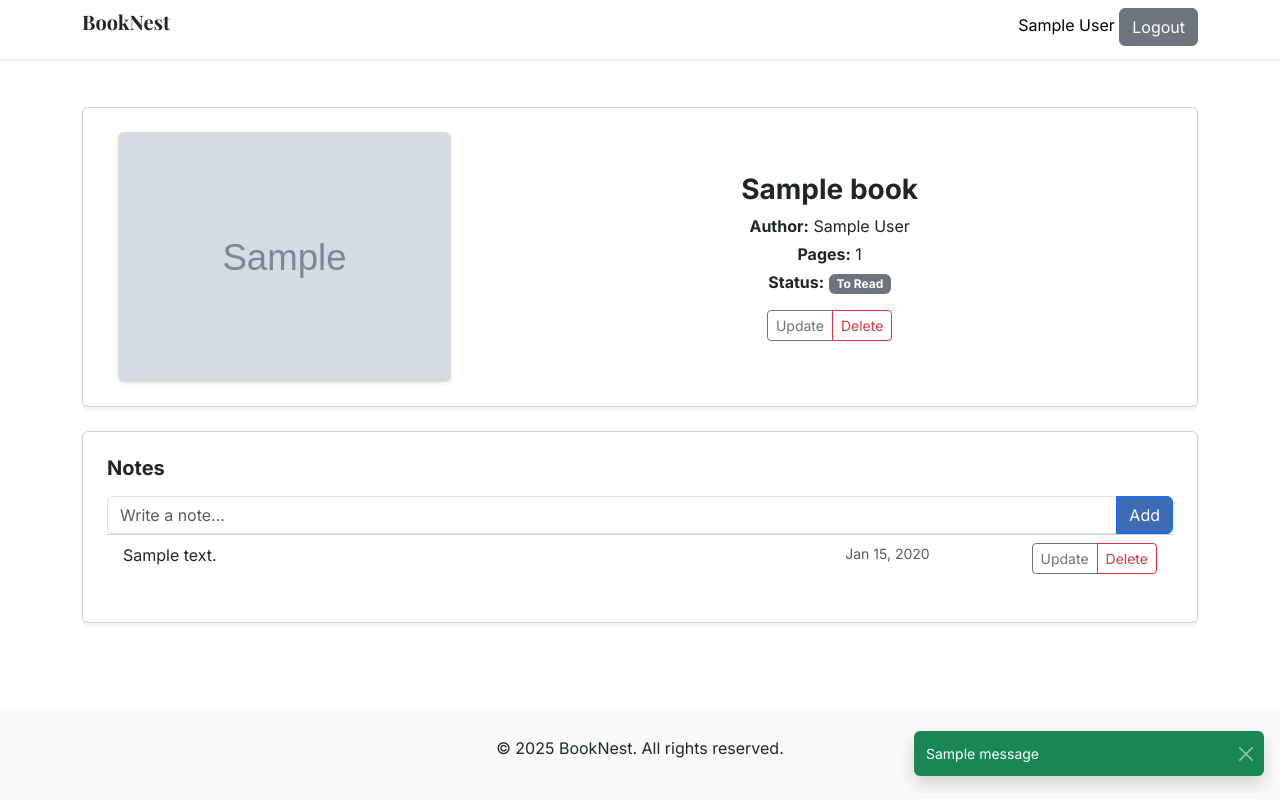
After one commit to Ahmad-AlaaEdin/BookNest, a Flask app: page /books/1 in a window 1280 px wide. The commit adds this page. Run offline with Flask 3, Linux system fonts and the light colour scheme; the visitor is signed in with stand-in values (Sample User, id 1); tables that the repository leaves empty hold one stand-in row (values such as "Sample post"); grey boxes marked "Sample" are stand-in pictures; one stand-in notice (Sample message) is shown.

Commit message:
feat(books): add book details page with notes management
- Implemented book detail view with book-specific information
- Added notes functionality (create & delete) on book detail page

```diff
--- a/app/models/book.py
+++ b/app/models/book.py
@@ -1,5 +1,5 @@
 from sqlalchemy import ForeignKey, String, Enum
-from sqlalchemy.orm import Relationship, Mapped, mapped_column
+from sqlalchemy.orm import Relationship, Mapped, mapped_column, relationship
 from .base import Base
 from typing import List, Optional
 
@@ -13,6 +13,6 @@ class Book(Base):
     pages: Mapped[int]
     image: Mapped[str]
     status: Mapped[str] = mapped_column(Enum("to_read", "read", "reading"))
-    notes: Mapped[List["Note"]] = Relationship(
+    notes: Mapped[List["Note"]] = relationship(
         back_populates="book", cascade="all, delete-orphan"
     )
--- a/app/routes.py
+++ b/app/routes.py
@@ -1,11 +1,22 @@
-from flask import Blueprint, render_template, request, redirect, session, flash, jsonify
+from flask import (
+    Blueprint,
+    render_template,
+    request,
+    redirect,
+    session,
+    flash,
+    jsonify,
+    abort,
+)
 from .models.user import User
 from flask_login import login_required, current_user, logout_user
 from .utils import User_File_Handler
 from werkzeug.security import generate_password_hash
 from .models.book import Book
+from .models.note import Note
 from app import db
 from sqlalchemy import delete, update, select
+from sqlalchemy.orm import joinedload
 
 handler = User_File_Handler("app/users.json")
 
@@ -91,7 +102,7 @@ def dashboard():
             "title": book.title,
             "author": book.author,
             "pages": book.pages,
-            "image":book.image,
+            "image": book.image,
             "status": book.status,
         }
         for book in books
@@ -128,6 +139,65 @@ def add_book():
     db.session.add(new_book)
     db.session.commit()
     return jsonify(message="Book Added Succesfuly"), 200
+
+
+@main.route("/books/<int:book_id>", methods=["GET"])
+@login_required
+def get_book(book_id):
+    book = (
+        db.session.query(Book)
+        .options(joinedload(Book.notes))
+        .filter_by(id=book_id, user_id=current_user.id)
+        .first()
+    )
+    if not book:
+        abort(404, description="Book not found")
+
+    print(book.notes)
+    return render_template("book.html", book=book)
+
+
+@main.route("/books/<int:book_id>/notes", methods=["POST"])
+@login_required
+def add_note(book_id):
+    data = request.get_json()
+    content = data.get("content") if data else None
+
+    if not content:
+        return jsonify(message="Content Required"), 400
+
+    new_note = Note(
+        book_id=book_id,
+        content=content,
+    )
+    db.session.add(new_note)
+    db.session.commit()
+
+    note_dict = {
+        "id": new_note.id,
+        "content": new_note.content,
+        "created_at": (
+            new_note.created_at.strftime("%b %d, %Y") if new_note.created_at else ""
+        ),
+    }
+    return jsonify(note_dict), 200
+
+
+@main.route("/notes/<int:note_id>", methods=["DELETE"])
+@login_required
+def delete_note(note_id):
+
+    if not note_id:
+        return jsonify(message="Note Not Found"), 404
+
+    stm = select(Note).where(Note.id == note_id)
+
+    note = db.session.get(Note, note_id)
+    if note:
+        db.session.delete(note)
+        db.session.commit()
+        return jsonify(message="Deleted successfully"), 201
+    return jsonify(message="Note Not Found"), 404
 
 
 @main.route("/books", methods=["DELETE"])
--- a/app/static/css/style.css
+++ b/app/static/css/style.css
@@ -39,3 +39,7 @@
   display: block;
   margin: 0 auto;
 }
+a {
+  text-decoration: none;
+  color: black;
+}
--- a/app/static/js/main.js
+++ b/app/static/js/main.js
@@ -6,7 +6,79 @@ const statusBtns = document.querySelectorAll(".status-btn");
 const resultsList = document.querySelector(".results-list");
 const modal2 = document.getElementById("exampleModalToggle2");
 const addBookForm = document.getElementById("add-book-form");
+const deleteNoteBtn = document.getElementById("delete-note-btn");
 
+document.addEventListener("click", async function (e) {
+  if (e.target.classList.contains("note-delete-btn")) {
+    const noteId = e.target.dataset.noteId;
+
+    if (!confirm("Are you sure you want to delete this note?")) return;
+
+    try {
+      const response = await fetch(`/notes/${noteId}`, {
+        method: "DELETE",
+      });
+      console.log(response);
+      if (!response.ok) throw new Error("Request failed");
+
+      const noteItem = e.target.closest("li");
+      if (noteItem) {
+        noteItem.remove();
+      }
+    } catch (err) {
+      console.error(err);
+      alert("Could not delete note. Try again.");
+    }
+  }
+
+  if (e.target.classList.contains("note-delete-btn")) {
+    const noteId = e.target.dataset.noteId;
+    console.log("Delete note:", noteId);
+  }
+});
+
+document
+  .getElementById("note-form")
+  .addEventListener("submit", async function (e) {
+    e.preventDefault();
+
+    const input = document.getElementById("note-input");
+    const noteContent = input.value.trim();
+    if (!noteContent) return;
+
+    try {
+      const response = await fetch(this.action, {
+        method: "POST",
+        headers: {
+          "Content-Type": "application/json",
+        },
+        body: JSON.stringify({ content: noteContent }),
+      });
+      console.log(response);
+      if (!response.ok) throw new Error("Request failed");
+
+      const data = await response.json();
+      const notesList = document.getElementById("notes-list");
+      const li = document.createElement("li");
+      li.className =
+        "list-group-item d-flex justify-content-between align-items-center";
+      li.dataset.noteId = data.id;
+      li.innerHTML = `
+      <span>${data.content}</span>
+      <small class="text-muted">${data.created_at}</small>
+      <div class="btn-group">
+        <button class="btn btn-outline-secondary btn-sm note-update-btn" data-note-id="${data.id}">Update</button>
+        <button class="btn btn-outline-danger btn-sm note-delete-btn" data-note-id="${data.id}">Delete</button>
+      </div>
+    `;
+      notesList.appendChild(li);
+
+      input.value = "";
+    } catch (err) {
+      console.error(err);
+      alert("Could not add note. Try again.");
+    }
+  });
 addBookForm.addEventListener("submit", async (event) => {
   event.preventDefault();
   const data = new FormData(addBookForm);
@@ -20,7 +92,7 @@ addBookForm.addEventListener("submit", async (event) => {
   if (response.ok) {
     location.reload(true);
   } else {
-    alert(parsedRes.message)
+    alert(parsedRes.message);
   }
 });
 
--- /dev/null
+++ b/app/templates/book.html
@@ -0,0 +1,274 @@
+<!DOCTYPE html>
+<html lang="en">
+  <head>
+    <meta charset="UTF-8" />
+    <meta name="viewport" content="width=device-width, initial-scale=1.0" />
+    <link rel="preconnect" href="https://fonts.googleapis.com" />
+    <link rel="preconnect" href="https://fonts.gstatic.com" crossorigin />
+    <link
+      href="https://fonts.googleapis.com/css2?family=Playfair+Display:wght@700&display=swap"
+      rel="stylesheet"
+    />
+    <link
+      href="https://fonts.googleapis.com/css2?family=Inter:ital,opsz,wght@0,14..32,100..900;1,14..32,100..900&display=swap"
+      rel="stylesheet"
+    />
+    <link
+      href="https://fonts.googleapis.com/css2?family=Inter:ital,opsz,wght@0,14..32,100..900;1,14..32,100..900&display=swap"
+      rel="stylesheet"
+    />
+    <link
+      href="https://cdn.jsdelivr.net/npm/bootstrap@5.3.7/dist/css/bootstrap.min.css"
+      rel="stylesheet"
+      integrity="sha384-LN+7fdVzj6u52u30Kp6M/trliBMCMKTyK833zpbD+pXdCLuTusPj697FH4R/5mcr"
+      crossorigin="anonymous"
+    />
+    <script
+      src="https://cdn.jsdelivr.net/npm/bootstrap@5.3.7/dist/js/bootstrap.bundle.min.js"
+      integrity="sha384-ndDqU0Gzau9qJ1lfW4pNLlhNTkCfHzAVBReH9diLvGRem5+R9g2FzA8ZGN954O5Q"
+      crossorigin="anonymous"
+    ></script>
+
+    <link rel="stylesheet" href="static/css/style.css" />
+
+    <title>Dashboard</title>
+  </head>
+  <body class="d-flex flex-column mx-auto vh-100" style="font-family: 'Inter'">
+    <header class="p-2 shadow-sm">
+      <div class="container d-flex justify-content-between">
+        <p style="font: bold 20px 'Playfair Display'">BookNest</p>
+        <div>
+          {% if current_user.is_authenticated %}
+          <a href="/profile">{{current_user.name}}</a>
+          <a class="btn btn-secondary">Logout</a>
+          {% else %}
+          <a href="{{ url_for('auth.login') }}">Login</a>
+          {% endif %}
+        </div>
+      </div>
+    </header>
+    <main class="flex-grow-1 container my-5">
+      <section class="card shadow-sm mb-4">
+        <div class="row g-0 align-items-center p-4 text-center">
+          <div class="col-md-4 text-center">
+            <img
+              src="{{ book.image }}"
+              class="img-fluid rounded shadow-sm"
+              style="max-height: 250px"
+            />
+          </div>
+          <div class="col-md-8 ps-md-4 my-1">
+            <h3 class="fw-bold mb-2">{{ book.title }}</h3>
+            <p class="mb-1"><strong>Author:</strong> {{ book.author }}</p>
+            <p class="mb-1"><strong>Pages:</strong> {{ book.pages }}</p>
+            <p class="mb-3">
+              <strong>Status:</strong>
+              <span
+                class="badge {% if book.status == 'read' %} bg-success {% elif book.status == 'reading' %} bg-warning text-dark {% elif book.status == 'to_read' %} bg-secondary {% endif %}"
+              >
+                {% if book.status == 'read' %} Finished {% elif book.status ==
+                'reading' %} Reading {% elif book.status == 'to_read' %} To Read
+                {% endif %}
+              </span>
+            </p>
+            <div class="btn-group">
+              <button
+                class="btn btn-outline-secondary btn-sm"
+                id="book-update-btn"
+              >
+                Update
+              </button>
+              <button
+                class="btn btn-outline-danger btn-sm"
+                id="book-delete-btn"
+              >
+                Delete
+              </button>
+            </div>
+          </div>
+        </div>
+      </section>
+      <section class="card shadow-sm p-4">
+        <h5 class="fw-bold mb-3">Notes</h5>
+        <form method="POST" action="/books/{{ book.id }}/notes" id="note-form">
+          <div class="input-group">
+            <input
+              type="text"
+              name="content"
+              class="form-control"
+              id="note-input"
+              placeholder="Write a note..."
+              required
+            />
+            <button type="submit" class="btn btn-primary">Add</button>
+          </div>
+        </form>
+        {% if book.notes %}
+       <ul class="list-group list-group-flush mb-3" id="notes-list">
+  {% for note in book.notes %}
+  <li class="list-group-item d-flex justify-content-between align-items-start">
+
+    <div class="flex-grow-1 me-3" style="white-space: normal; word-wrap: break-word; max-width: 60%;">
+      {{ note.content }}
+    </div>
+
+
+    <small class="text-muted me-3">
+      {{ note.created_at.strftime('%b %d, %Y') if note.created_at else '' }}
+    </small>
+
+
+    <div class="btn-group flex-shrink-0">
+      <button class="btn btn-outline-secondary btn-sm note-update-btn"
+              data-note-id="{{ note.id }}">
+        Update
+      </button>
+      <button class="btn btn-outline-danger btn-sm note-delete-btn" id="delete-note-btn"
+              data-note-id="{{ note.id }}">
+        Delete
+      </button>
+    </div>
+  </li>
+  {% endfor %}
+</ul>
+
+        {% else %}
+        <p class="text-muted">No notes yet. Add your first one below.</p>
+        {% endif %}
+      </section>
+    </main>
+    <div
+      class="modal fade"
+      id="exampleModalToggle"
+      aria-hidden="true"
+      aria-labelledby="exampleModalToggleLabel"
+      tabindex="-1"
+    >
+      <div class="modal-dialog modal-dialog-centered">
+        <div class="modal-content">
+          <div class="modal-header">
+            <h1 class="modal-title fs-5" id="exampleModalToggleLabel">
+              Search For Book
+            </h1>
+
+            <button
+              type="button"
+              class="btn-close"
+              data-bs-dismiss="modal"
+              aria-label="Close"
+            ></button>
+          </div>
+          <div class="modal-body" style="position: relative">
+            <input
+              class="form-control"
+              type="text"
+              placeholder="Book Title"
+              id="book-search"
+              style="height: 100%"
+            />
+            <div class="results-list">results</div>
+          </div>
+          <div class="modal-footer">
+            <button
+              class="btn btn-primary"
+              data-bs-target="#exampleModalToggle2"
+              data-bs-toggle="modal"
+            >
+              Add It Manually
+            </button>
+          </div>
+        </div>
+      </div>
+    </div>
+    <div
+      class="modal fade"
+      id="exampleModalToggle2"
+      aria-hidden="true"
+      aria-labelledby="exampleModalToggleLabel2"
+      tabindex="-1"
+    >
+      <div class="modal-dialog modal-dialog-centered">
+        <div class="modal-content">
+          <div class="modal-header">
+            <h1 class="modal-title fs-5" id="exampleModalToggleLabel2">
+              Add Book Manually
+            </h1>
+            <button
+              type="button"
+              class="btn-close"
+              data-bs-dismiss="modal"
+              aria-label="Close"
+            ></button>
+          </div>
+          <div class="modal-body">
+            <form class="form text-center" id="add-book-form">
+              <input
+                class="form-control mb-1"
+                placeholder="Title"
+                name="title"
+              />
+              <input
+                class="form-control mb-1"
+                placeholder="Author"
+                name="author"
+              />
+              <input
+                class="form-control mb-1"
+                placeholder="Pages"
+                type="number"
+                name="pages"
+              />
+              <input
+                class="form-control mb-1"
+                placeholder="Image Url"
+                name="image"
+              />
+              <select class="form-control mb-1" name="status">
+                <option value="to_read">To Read</option>
+                <option value="read">Finished</option>
+                <option value="reading">Reading</option>
+              </select>
+              <input type="submit" class="btn btn-primary" value="Add" />
+            </form>
+          </div>
+          <div class="modal-footer">
+            <button
+              class="btn btn-primary"
+              data-bs-target="#exampleModalToggle"
+              data-bs-toggle="modal"
+            >
+              Back to first
+            </button>
+          </div>
+        </div>
+      </div>
+    </div>
+    <div class="toast-container position-fixed bottom-0 end-0 p-3">
+      {% with messages = get_flashed_messages(with_categories=true) %} {% if
+      messages %} {% for category, message in messages %}
+      <div
+        class="toast align-items-center text-bg-{{ category }} border-0 mb-2 show"
+        role="alert"
+        aria-live="assertive"
+        aria-atomic="true"
+        data-bs-autohide="true"
+        data-bs-delay="3000"
+      >
+        <div class="d-flex">
+          <div class="toast-body">{{ message }}</div>
+          <button
+            type="button"
+            class="btn-close btn-close-white me-2 m-auto"
+            data-bs-dismiss="toast"
+            aria-label="Close"
+          ></button>
+        </div>
+      </div>
+      {% endfor %} {% endif %} {% endwith %}
+    </div>
+    <footer class="bg-light p-4 text-center shadow bg-body-tertiary">
+      <p>© 2025 BookNest. All rights reserved.</p>
+    </footer>
+    <script src="/static/js/main.js"></script>
+  </body>
+</html>
```
Also changed, not shown: app/models/note.py (+4 -4 lines), instance/booknest.db.
